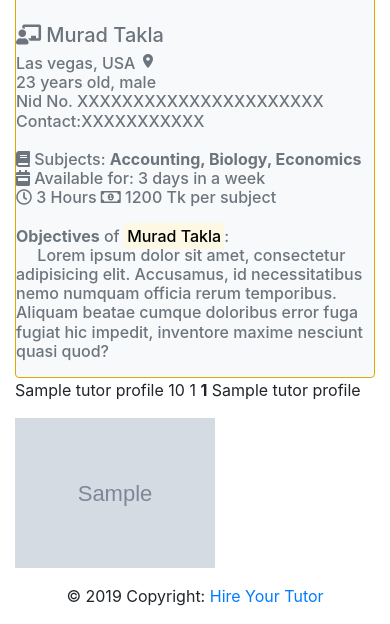
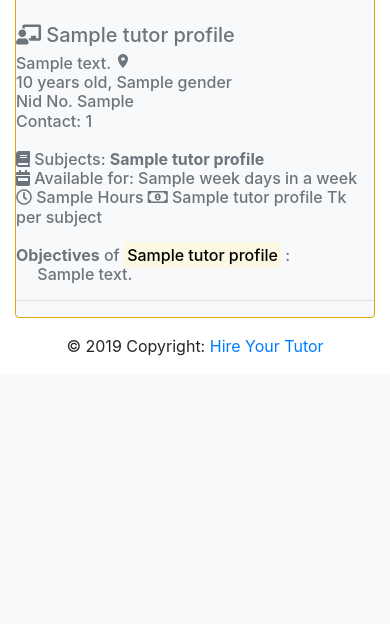
Before and after one commit to BlackBoxSQL/FianlYearProject, a Django app: template hiretutor/hireapp/templates/hireapp/guardian/guardian_homepage.html in a window 390 px wide. Shown: the part 497-1121 px from the top of the page. After the commit the page ends 853 px from the top, so only its background shows below. Run offline with Django 3.2, Linux system fonts and the light colour scheme; the template is opened without the code that fills it: most values are stand-ins (such as "Sample title", 1, 10 or a date in 2020); grey boxes marked "Sample" are stand-in pictures; some libraries are stand-ins or nearby versions; some web fonts are replaced.

Commit message:
Guardian & Tutor profile (workingv2)

```diff
--- a/hiretutor/hireapp/templates/hireapp/guardian/guardian_homepage.html
+++ b/hiretutor/hireapp/templates/hireapp/guardian/guardian_homepage.html
@@ -6,44 +6,36 @@
 <h1>Guardian homepage</h1>
 <div class="row">
     <div class="col-sm-4"><p>this in col-sm-4</p></div>
-    <div class="col-sm-8">
+    <div class="col-sm-8">{% for TutorProfiles in tutors %}
         <div class="card card-inverse" style="background-color: #F8F9FA; border-color: #E0A800;">
             <div class="card-block">
                 <div class="row">
                     <div class="col-sm-4">
-                        <img src="https://i.pinimg.com/236x/7a/cb/cc/7acbcc534ecef1fde2e77e601f424896--young-johnny-depp-its-johnny.jpg"
-                             alt="..." class="img-thumbnail rounded float-left">
+                        {% if TutorProfiles.image %}
+                        <img src="{{TutorProfiles.image.url}}"
+                             alt="nothing to show" class="img-thumbnail rounded float-left">
+                        {% endif %}
                     </div>
                     <div class="col-sm-8"><br>
-                        <h5 class="card-title text-muted"><i class="fas fa-chalkboard-teacher"></i> Murad Takla</h5>
-                        <h6 class="card-subtitle mb-2 text-muted">Las vegas, USA
+                        <h5 class="card-title text-muted"><i class="fas fa-chalkboard-teacher"></i>
+                            {{TutorProfiles.Your_Full_Name|safe}}</h5>
+                        <h6 class="card-subtitle mb-2 text-muted">{{TutorProfiles.address|safe}}
                             <ion-icon name="pin"></ion-icon>
-                            <br>23 years old, male <br> Nid No. XXXXXXXXXXXXXXXXXXXXXX <br>Contact:XXXXXXXXXXX<br><br> <i class="fas fa-book"></i> Subjects: <b>Accounting,
-                                Biology, Economics</b>
-                            <br><i class="fas fa-calendar-week"></i> Available for: 3 days in a week <br>
-                            <i class="far fa-clock"></i> 3 Hours
-                            <i class="far fa-money-bill-alt"></i> 1200 Tk per subject <br><br>
-                            <p><b>Objectives</b> of <mark>Murad Takla</mark>: <br>&nbsp&nbsp&nbsp&nbsp&nbspLorem ipsum dolor sit amet, consectetur adipisicing elit. Accusamus, id necessitatibus
-                                nemo numquam officia rerum temporibus. Aliquam beatae cumque doloribus error fuga fugiat
-                                hic impedit, inventore maxime nesciunt quasi quod?</p>
+                            <br>{{TutorProfiles.age|safe}} years old, {{TutorProfiles.gender|safe}} <br> Nid No.
+                            {{TutorProfiles.nid_No|safe}} <br>Contact: {{TutorProfiles.phone_number|safe}}<br><br> <i
+                                    class="fas fa-book"></i> Subjects: <b>{{TutorProfiles.subjects_you_teach|safe}}</b>
+                            <br><i class="fas fa-calendar-week"></i> Available for: {{TutorProfiles.week|safe}} days in a week <br>
+                            <i class="far fa-clock"></i> {{TutorProfiles.tution_hour|safe}} Hours
+                            <i class="far fa-money-bill-alt"></i> {{TutorProfiles.fees_per_subject|safe}} Tk per subject <br><br>
+                            <p><b>Objectives</b> of
+                                <mark>{{TutorProfiles.Your_Full_Name|safe}}</mark>
+                                : <br>&nbsp&nbsp&nbsp&nbsp&nbsp{{TutorProfiles.description|safe}}<hr>
+                            </p>
                         </h6>
                     </div>
                 </div>
             </div>
-        </div>
+        </div>{% endfor %}
     </div>
 </div>
-{% for TutorProfiles in tutors %}
-
-<p>{{TutorProfiles.name|safe}}
-    {{TutorProfiles.age|safe}}
-    {{TutorProfiles.nid|safe}}
-    <b>{{TutorProfiles.phone_number|safe}}</b>
-    {{TutorProfiles.subject_you_teach|safe}}
-</p>
-{% if TutorProfiles.image %}
-<img src="{{TutorProfiles.image.url}}" alt="nothing to show" width="200px">
-{% endif %}
-<!-- tempalate tag here -->
-{% endfor %}
 {% endblock content %}
```
Also changed, not shown: hiretutor/hireapp/models.py (+8 -8 lines), hiretutor/db.sqlite3.
